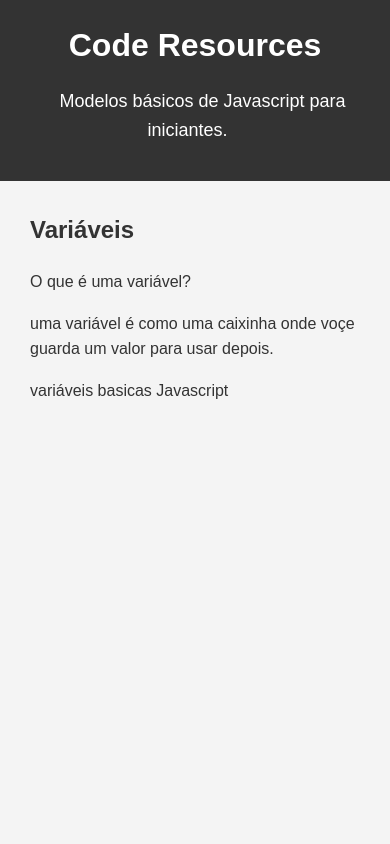
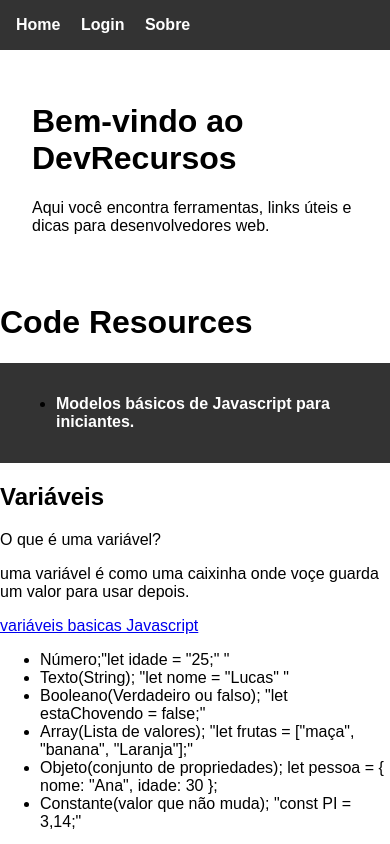
Before and after one commit to isabellamtss2/Site_De_Recursos_Para_Desenvolvedores, a plain HTML site: page index.html in a window 390 px wide. Shown: the top 844 px of the page. Drawn offline with Linux system fonts and the light colour scheme.

Commit message:
Add files via upload

```diff
--- a/index.html
+++ b/index.html
@@ -1,78 +1,82 @@
 <!DOCTYPE html>
-<html lang="pt-br">
+<html lang="pt-BR">
 <head>
   <meta charset="UTF-8">
   <meta name="viewport" content="width=device-width, initial-scale=1.0">
-    <title>Code Resources</title>
+  <title>Recursos para Desenvolvedores</title>
   <style>
     body {
       font-family: Arial, sans-serif;
-            background-color: #f4f4f4;
-            color: #333;
-            line-height: 1.6;
       margin: 0;
       padding: 0;
     }
-        header {
+
+    nav {
       background-color: #333;
+      padding: 1rem;
+    }
+
+    nav a {
       color: white;
-            text-align: center;
-            padding: 20px;
+      margin-right: 1rem;
+      text-decoration: none;
+      font-weight: bold;
+      cursor: pointer;
     }
-        h1 {
-            margin: 0;
-        }
-        nav ul {
-            list-style-type: none;
-            padding: 0;
-        }
-        nav ul li {
-            display: inline;
-            margin: 0 15px;
-        }
-        nav ul li a {
-            color: white;
-            text-decoration: none;
-            font-size: 18px;
-        }
-        nav ul li a:hover {
+
+    nav a:hover {
       text-decoration: underline;
     }
-        section {
-            padding: 20px;
-            margin: 10px;
-        }
-        section h2 {
-            margin-top: 0;
-        }
-        .resource-link {
-            color: #333;
-            text-decoration: none;
-            display: block;
-            margin-bottom: 10px;
-        }
-        .resource-link:hover {
-            text-decoration: underline;
-        }
-        .details {
-            display: none;
-            margin-top: 10px;
-            padding: 10px;
-            background-color: #e1e1e1;
-            border-radius: 5px;
-        }
-        footer {
-            text-align: center;
-            background-color: #333;
-            color: white;
-            padding: 10px;
-            position: absolute;
-            width: 100%;
-            bottom: 0;
+
+    #conteudo {
+      padding: 2rem;
     }
   </style>
 </head>
 <body>
+
+  <nav>
+    <a onclick="mostrarPagina('home')">Home</a>
+    <a onclick="mostrarPagina('login')">Login</a>
+    <a onclick="mostrarPagina('sobre')">Sobre</a>
+  </nav>
+
+  <div id="conteudo">
+    <!-- Conteúdo vai aparecer aqui -->
+  </div>
+
+  <script>
+    function mostrarPagina(pagina) {
+      const conteudo = document.getElementById('conteudo');
+
+      if (pagina === 'home') {
+        conteudo.innerHTML = `
+          <h1>Bem-vindo ao DevRecursos</h1>
+          <p>Aqui você encontra ferramentas, links úteis e dicas para desenvolvedores web.</p>
+        `;
+      } else if (pagina === 'login') {
+        conteudo.innerHTML = `
+          <h1>Login</h1>
+          <p>Área de login para desenvolvedores acessarem seus recursos personalizados.</p>
+          <form>
+            <label>Email:</label><br>
+            <input type="email" required><br><br>
+            <label>Senha:</label><br>
+            <input type="password" required><br><br>
+            <button type="submit">Entrar</button>
+          </form>
+        `;
+      } else if (pagina === 'sobre') {
+        conteudo.innerHTML = `
+          <h1>Sobre</h1>
+          <p>Este site foi criado para ajudar desenvolvedores a encontrar ferramentas e aprender mais sobre programação.</p>
+        `;
+      }
+    }
+
+    // Mostra a home por padrão ao carregar
+    mostrarPagina('home');
+  </script>
    <header>
         <h1>Code Resources</h1>
         <nav>
@@ -115,37 +119,5 @@
                 <li><a href="target=">const- não pode mudar</a></li>
                 <li><a href="target=">var- antiga, não é muito recomendada hoje</a></li>
                 <ul>
-        </div>
-    </section>
-
-    <section id="tools">
-        <h2>conselhos e dicas recomendadas</h2>
-        <p>siga esses passos.</p>
-        <a href="#" class="resource-link" onclick="toggleDetails('tools-details')">dicas para iniciantes</a>
-        <div id="tools-details" class="details">
-            <ul>
-                <li><a href="target="_blank> sempre termine as linhas com ; (não é obrigatorio, mas é uma boa pratica).</li>
-                <li><a href="target="_blank>use nomes que façam sentido;(como nome,idade,etc.).</a></li>
-                <li><a href="target="_blank>Console.log() serve para mostrar algo no console do navegador (útil para testes).</a></li>
-
-            </ul>
-        </div>
-    </section>
-             <h2>use um site online para testar código</h2>
-             <a href="https//jsfiddle.net" target="_blank">Clique aqui para abrir o site</a>
-
-
-
-
-    <script>
-        function toggleDetails(id) {
-            const details = document.getElementById(id);
-            if (details.style.display === "none" || details.style.display === "") {
-                details.style.display = "block";
-            } else {
-                details.style.display = "none";
-            }
-        }
-    </script>
 </body>
 </html>
```
Lines whose indentation alone changed are shown as unchanged.
